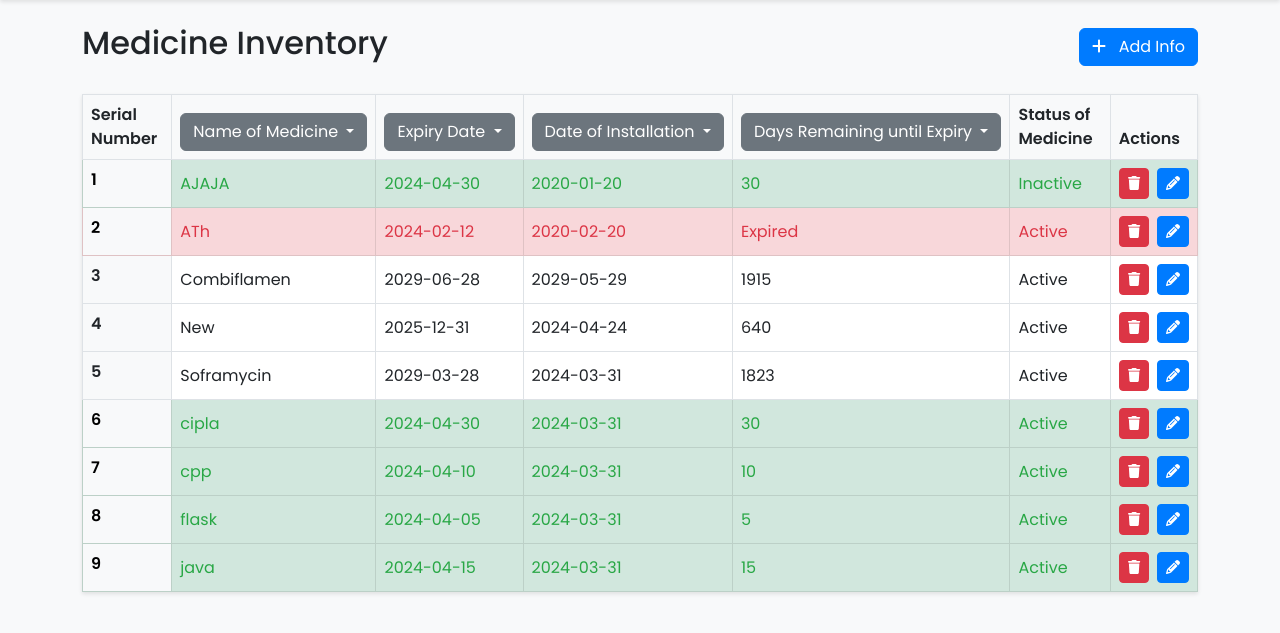
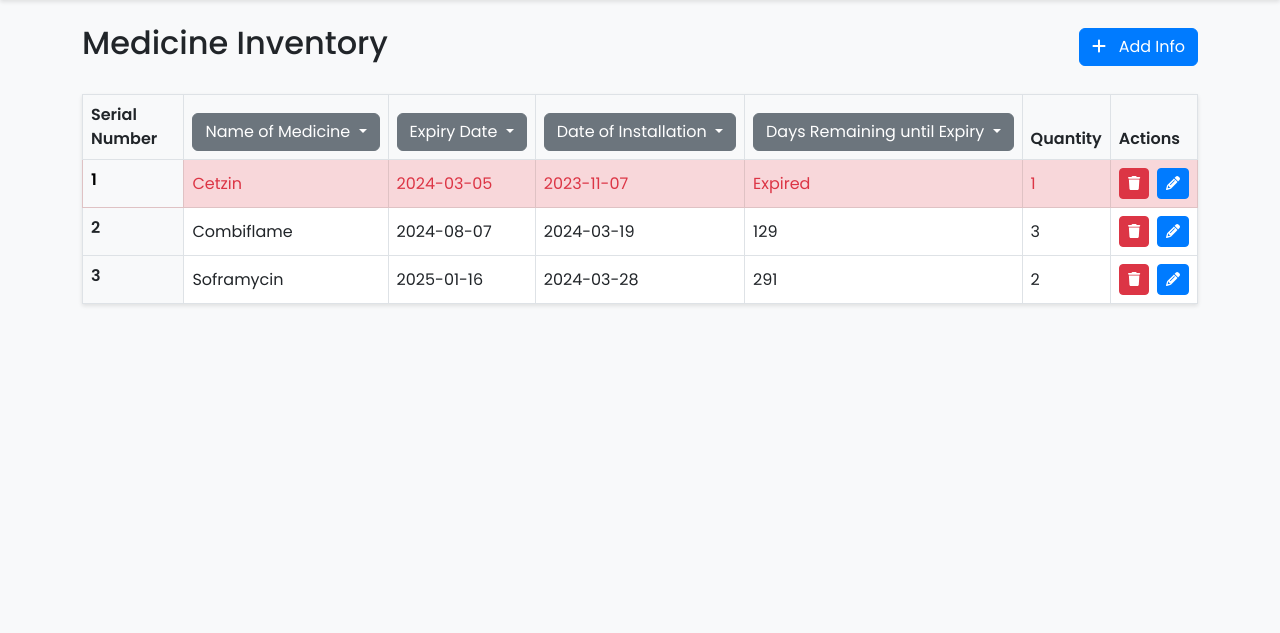
Before and after one commit to atharva2202/ITFAKS, a Flask app: page /landing in a window 1280 px wide. Shown: the part 56-689 px from the top of the page. Run offline with Flask 3, Linux system fonts and the light colour scheme; a user stored in the database is signed in; data comes from the database, SQL or seed files in the repository; data that the repository does not hold is empty.

Commit message:
Updated code

```diff
--- a/app.py
+++ b/app.py
@@ -157,7 +157,7 @@ def create_table():
     conn = sqlite3.connect('medicine.db')
     c = conn.cursor()
     c.execute('''CREATE TABLE IF NOT EXISTS medicines
-                 (id INTEGER PRIMARY KEY, name TEXT, expiry_date TEXT, installation_date TEXT, status TEXT)''')
+                 (id INTEGER PRIMARY KEY, name TEXT, expiry_date TEXT, installation_date TEXT, quantity INTEGER)''')
     conn.commit()
     conn.close()
 
@@ -216,11 +216,11 @@ def add_info():
         name = request.form['medicineName']
         expiry_date = request.form['expiryDate']
         installation_date = request.form['installationDate']
-        status = request.form['medicineStatus']
+        quantity = request.form['medicineQuantity']
         conn = sqlite3.connect('medicine.db')
         c = conn.cursor()
-        c.execute("INSERT INTO medicines (name, expiry_date, installation_date, status) VALUES (?, ?, ?, ?)",
-                  (name, expiry_date, installation_date, status))
+        c.execute("INSERT INTO medicines (name, expiry_date, installation_date, quantity) VALUES (?, ?, ?, ?)",
+                  (name, expiry_date, installation_date, quantity))
         conn.commit()
         conn.close()
 
@@ -254,11 +254,11 @@ def update_info(medicine_id):
             name = request.form['medicineName']
             expiry_date = request.form['expiryDate']
             installation_date = request.form['installationDate']
-            status = request.form['medicineStatus']
+            quantity = request.form['medicineQuantity']
             conn = sqlite3.connect('medicine.db')
             c = conn.cursor()
-            c.execute("UPDATE medicines SET name=?, expiry_date=?, installation_date=?, status=? WHERE id=?",
-                      (name, expiry_date, installation_date, status, medicine_id))
+            c.execute("UPDATE medicines SET name=?, expiry_date=?, installation_date=?, quantity=? WHERE id=?",
+                      (name, expiry_date, installation_date, quantity, medicine_id))
             conn.commit()
             conn.close()
 
--- a/templates/landing.html
+++ b/templates/landing.html
@@ -142,19 +142,16 @@
               <input type="text" class="form-control" id="medicineName" name="medicineName" required>
             </div>
             <div class="mb-3">
+              <label for="installationDate" class="form-label">Date of Installation</label>
+              <input type="date" class="form-control" id="installationDate" name="installationDate" required>
+            </div>
+            <div class="mb-3">
               <label for="expiryDate" class="form-label">Expiry Date</label>
               <input type="date" class="form-control" id="expiryDate" name="expiryDate" required>
             </div>
             <div class="mb-3">
-              <label for="installationDate" class="form-label">Date of Installation</label>
-              <input type="date" class="form-control" id="installationDate" name="installationDate" required>
-            </div>
-            <div class="mb-3">
-              <label for="medicineStatus" class="form-label">Status of Medicine</label>
-              <select class="form-select" id="medicineStatus" name="medicineStatus" required>
-                <option value="Active">Active</option>
-                <option value="Inactive">Inactive</option>
-              </select>
+              <label for="medicineQuantity" class="form-label">Quantity</label>
+              <input type="number" class="form-control" id="medicineQuantity" name="medicineQuantity" required>
             </div>
             <button type="submit" class="btn btn-success">Save</button>
           </form>
@@ -211,7 +208,7 @@
             </ul>
           </div>
         </th>
-        <th scope="col">Status of Medicine</th>
+        <th scope="col">Quantity</th>
         <th scope="col">Actions</th>
       </tr>
     </thead>
@@ -286,19 +283,16 @@
                   <input type="text" class="form-control" id="medicineName" name="medicineName" value="{{ medicine[1] }}">
                 </div>
                 <div class="mb-3">
+                  <label for="installationDate" class="form-label">Date of Installation</label>
+                  <input type="date" class="form-control" id="installationDate" name="installationDate" value="{{ medicine[3] }}">
+                </div>
+                <div class="mb-3">
                   <label for="expiryDate" class="form-label">Expiry Date</label>
                   <input type="date" class="form-control" id="expiryDate" name="expiryDate" value="{{ medicine[2] }}">
                 </div>
                 <div class="mb-3">
-                  <label for="installationDate" class="form-label">Date of Installation</label>
-                  <input type="date" class="form-control" id="installationDate" name="installationDate" value="{{ medicine[3] }}">
-                </div>
-                <div class="mb-3">
-                  <label for="medicineStatus" class="form-label">Status of Medicine</label>
-                  <select class="form-select" id="medicineStatus" name="medicineStatus">
-                    <option value="Active" {% if medicine[4] == 'Active' %} selected {% endif %}>Active</option>
-                    <option value="Inactive" {% if medicine[4] == 'Inactive' %} selected {% endif %}>Inactive</option>
-                  </select>
+                  <label for="medicineQuantity" class="form-label">Quantity</label>
+                  <input type="number" class="form-control" id="medicineQuantity" name="medicineQuantity" required>
                 </div>
                 <!-- Save Button -->
                 <button type="submit" class="btn btn-success">Save</button>
```
Also changed, not shown: medicine.db, static/script.js (deleted), static/styles.css (deleted).
